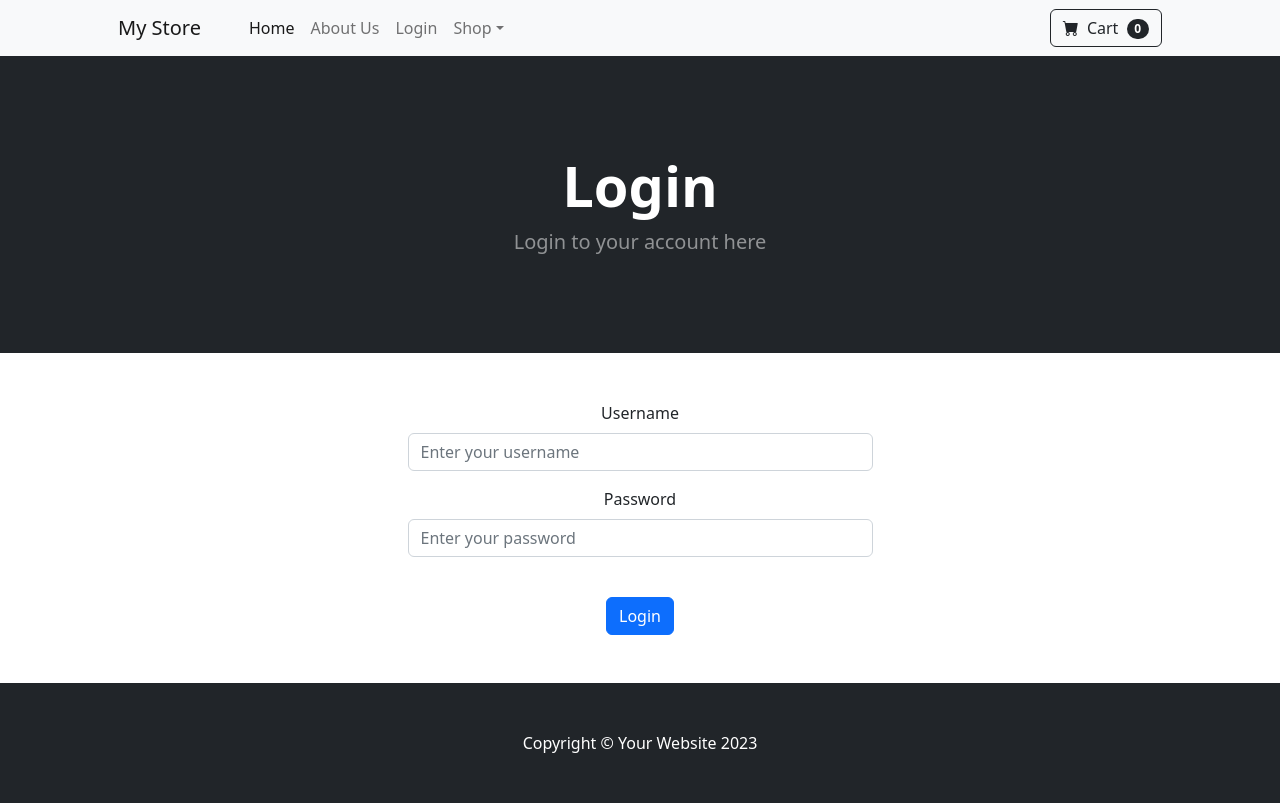
After one commit to HB2102/Django-Store-Project, a Django app: template store/templates/login.html in a window 1280 px wide. The commit adds this page. Run offline with Django 4.2, Linux system fonts and the light colour scheme; the template is opened without the code that fills it, so the values that code supplies are empty; parts of the project's set-up code (start-up, migrations or seed data) failed here and were passed over; some libraries are stand-ins or nearby versions.

Commit message:
adding login page and views

```diff
--- a/store/templates/base.html
+++ b/store/templates/base.html
@@ -18,6 +18,15 @@
     <body>
         {% include 'navbar.html' %}
 
+        {% if messages %}
+            {% for message in messages %}
+                <div class="alert alert-primary alert-dismissible fade show" role="alert">
+                    {{ message }}
+                  <button type="button" class="btn-close" data-bs-dismiss="alert" aria-label="Close"></button>
+                </div>
+            {% endfor %}
+        {% endif %}
+
         {% block content %}
         {% endblock %}
 
--- /dev/null
+++ b/store/templates/login.html
@@ -0,0 +1,39 @@
+{% extends 'base.html' %}
+
+{% block content %}
+
+        <!-- Header-->
+        <header class="bg-dark py-5">
+            <div class="container px-4 px-lg-5 my-5">
+                <div class="text-center text-white">
+                    <h1 class="display-4 fw-bolder">Login</h1>
+                    <p class="lead fw-normal text-white-50 mb-0">Login to your account here</p>
+                </div>
+            </div>
+        </header>
+        <br><br>
+        <div class="container">
+            <div class="row">
+                <center>
+                    <div class="col-lg-5 col-ld-5 col-sm-7 col-12">
+                        <form method="POST" action="{% url 'login' %}">
+                            {% csrf_token %}
+
+                          <div class="mb-3">
+                            <label class="form-label">Username</label>
+                            <input type="text" class="form-control" name="username" placeholder="Enter your username">
+                          </div>
+                          <div class="mb-3">
+                            <label class="form-label">Password</label>
+                            <input type="password" class="form-control" name="password" placeholder="Enter your password">
+                          </div>
+                            <br>
+                          <button type="submit" class="btn btn-primary">Login</button>
+                        </form>
+                    </div>
+                </center>
+            </div>
+        </div>
+        <br><br>
+
+{% endblock %}
--- a/store/templates/navbar.html
+++ b/store/templates/navbar.html
@@ -7,6 +7,15 @@
                     <ul class="navbar-nav me-auto mb-2 mb-lg-0 ms-lg-4">
                         <li class="nav-item"><a class="nav-link active" aria-current="page" href="{% url 'home' %}">Home</a></li>
                         <li class="nav-item"><a class="nav-link" href="{% url 'about' %}">About Us</a></li>
+
+                        {% if user.is_authenticated %}
+                        <li class="nav-item"><a class="nav-link" href="{% url 'logout' %}">Logout</a></li>
+                        {% else %}
+                        <li class="nav-item"><a class="nav-link" href="{% url 'login' %}">Login</a></li>
+                        {% endif %}
+
+
+
                         <li class="nav-item dropdown">
                             <a class="nav-link dropdown-toggle" id="navbarDropdown" href="#" role="button" data-bs-toggle="dropdown" aria-expanded="false">Shop</a>
                             <ul class="dropdown-menu" aria-labelledby="navbarDropdown">
--- a/store/urls.py
+++ b/store/urls.py
@@ -4,4 +4,7 @@ from . import views
 urlpatterns = [
     path('', views.home, name='home'),
     path('about/', views.about, name='about'),
+    path('login/', views.login_user, name='login'),
+    path('logout/', views.logout_user, name='logout'),
+    path('register/', views.register_user, name='register'),
 ]
```
Also changed, not shown: store/views.py (+28 -1 lines), db.sqlite3, store/templates/register.html (added).
